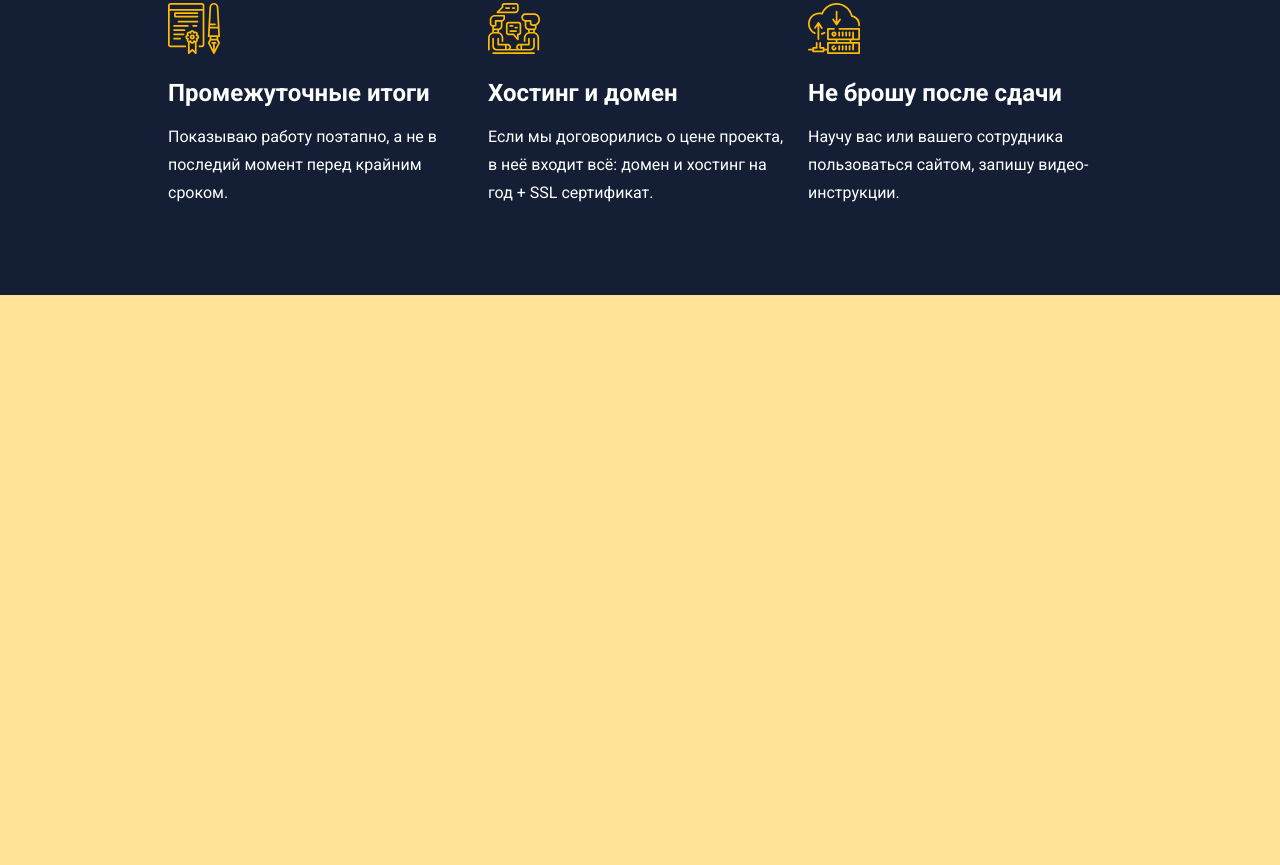
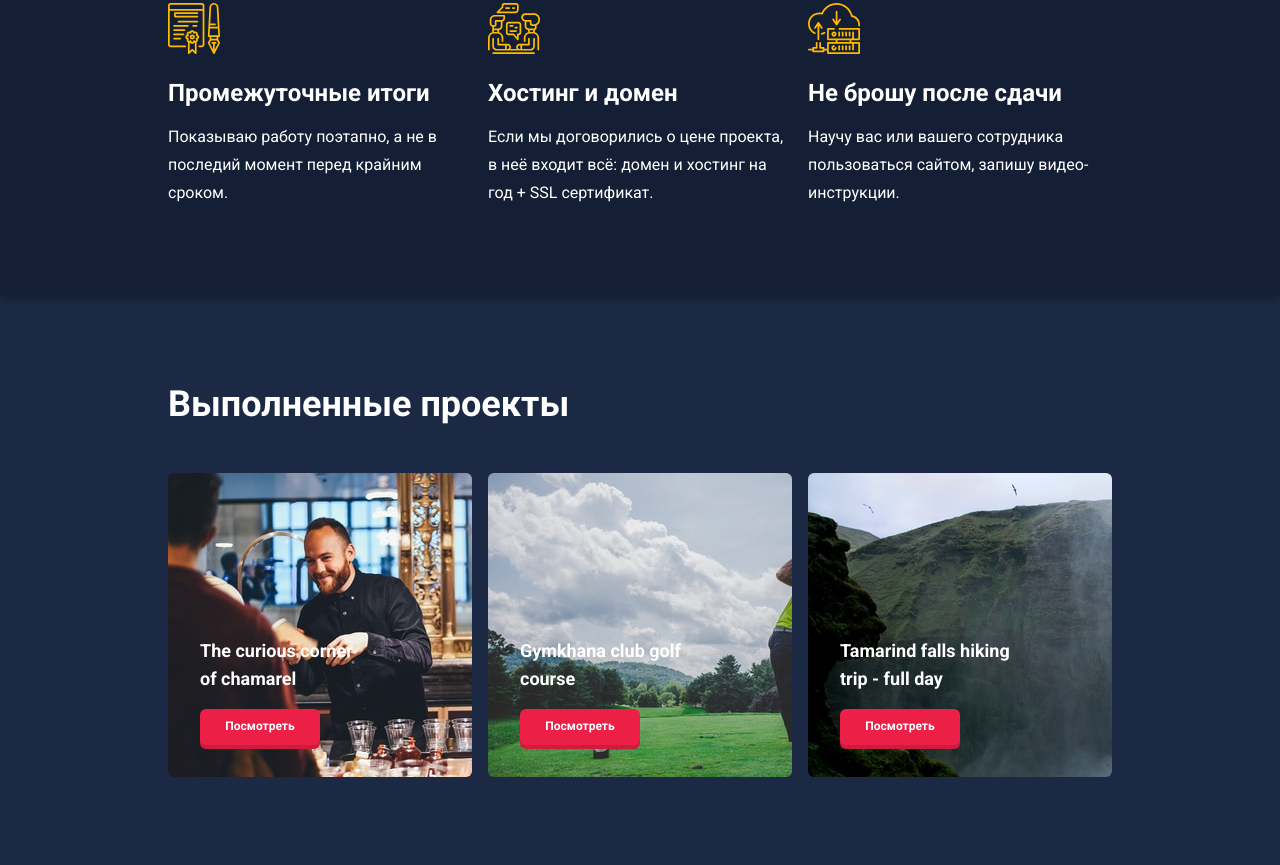
Before and after one commit to niedlratkien/keanu-freelancer-page, a plain HTML site: page index.html in a window 1280 px wide. Shown: the part 1104-1969 px from the top of the page. Before the commit the page ends 1399 px from the top, so only its background shows below. Drawn offline with Linux system fonts and the light colour scheme.

Commit message:
Добавление секции portfolio

```diff
--- /dev/null
+++ b/blocks/button/_portfolio/button_portfolio.css
@@ -0,0 +1,12 @@
+.button_portfolio {
+    width: 120px;
+    height: 36px;
+
+    text-transform: none;
+    color: #ffffff;
+
+    background: #ec1f46;
+    box-shadow: 0px 4px 0px #ce1c3e;
+
+    margin: 0 0 32px 32px;
+}
--- a/blocks/button/button.css
+++ b/blocks/button/button.css
@@ -1,16 +1,15 @@
 .button {
     width: 300px;
     height: 66px;
+
     font-family: 'Roboto';
     font-style: normal;
     font-weight: 700;
     font-size: 12px;
     line-height: 130%;
-    display: flex;
-    align-items: center;
-    justify-content: center;
     text-transform: uppercase;
     color: #1B2944;
+
     background: #FFBB01;
     border: none;
     box-shadow: 0px 4px 0px #B68500;
--- /dev/null
+++ b/blocks/portfolio/__card-title/portfolio__card-title.css
@@ -0,0 +1,13 @@
+.portfolio__card-title {
+    max-width: 170px;
+    width: 100%;
+    font-family: 'Roboto';
+    font-style: normal;
+    font-weight: 700;
+    font-size: 18px;
+    line-height: 28px;
+    color: #ffffff;
+    padding-left: 32px;
+    padding-bottom: 16px;
+    margin: 0;
+}
--- /dev/null
+++ b/blocks/portfolio/__card/_number/portfolio__card_number_1.css
@@ -0,0 +1,3 @@
+.portfolio__card_number_1 {
+    background-image: url('/../../images/portfolio/portfolio1.jpg');
+}
--- /dev/null
+++ b/blocks/portfolio/__card/_number/portfolio__card_number_2.css
@@ -0,0 +1,5 @@
+.portfolio__card_number_2 {
+    background: url('/../../images/portfolio/portfolio2.jpg');
+    object-fit: cover;
+    object-position: top -10px left -10px;
+}
--- /dev/null
+++ b/blocks/portfolio/__card/_number/portfolio__card_number_3.css
@@ -0,0 +1,3 @@
+.portfolio__card_number_3 {
+    background: url('/../../images/portfolio/portfolio3.jpg'), #CECECE;
+}
--- /dev/null
+++ b/blocks/portfolio/__card/portfolio__card.css
@@ -0,0 +1,11 @@
+.portfolio__card {
+    width: 304px;
+    height: 304px;
+    display: flex;
+    flex-direction: column;
+    justify-content: flex-end;
+    align-items: flex-start;
+    background: linear-gradient(179.83deg, rgba(196, 196, 196, 0) 35.34%, #213E60 99.85%);
+    background-color: #cecece;
+    border-radius: 6px;
+}
--- /dev/null
+++ b/blocks/portfolio/__cards/portfolio__cards.css
@@ -0,0 +1,9 @@
+.portfolio__cards {
+    width: 944px;
+    list-style-type: none;
+    display: flex;
+    flex-wrap: wrap;
+    gap: 16px;
+    padding: 48px 0 88px 0;
+    margin: 0 auto;
+}
--- /dev/null
+++ b/blocks/portfolio/__title/portfolio__title.css
@@ -0,0 +1,14 @@
+.portfolio__title {
+    width: 100%;
+    max-width: 944px;
+
+    font-family: 'Roboto';
+    font-style: normal;
+    font-weight: 700;
+    font-size: 36px;
+    line-height: 42px;
+
+    color: #ffffff;
+    padding-top: 88px;
+    margin: 0 auto;
+}
--- /dev/null
+++ b/blocks/portfolio/portfolio.css
@@ -0,0 +1,3 @@
+.portfolio {
+    background-color: #1b2944;
+}
--- a/index.html
+++ b/index.html
@@ -125,7 +125,41 @@
             </ul>
         </section>
         <section class="portfolio">
-
+            <h2 class="portfolio__title">
+                Выполненные проекты
+            </h2>
+            <ul class="portfolio__cards">
+                <li class="portfolio__card portfolio__card_number_1">
+                    <h3 class="portfolio__card-title" lang="en">
+                        The curious corner of chamarel
+                    </h3>
+                    <form>
+                        <button class="button button_portfolio">
+                            Посмотреть
+                        </button>
+                    </form>
+                </li>
+                <li class="portfolio__card portfolio__card_number_2">
+                    <h3 class="portfolio__card-title" lang="en">
+                        Gymkhana club golf course
+                    </h3>
+                    <form>
+                        <button class="button button_portfolio">
+                            Посмотреть
+                        </button>
+                    </form>
+                </li>
+                <li class="portfolio__card portfolio__card_number_3">
+                    <h3 class="portfolio__card-title" lang="en">
+                        Tamarind falls hiking trip - full day
+                    </h3>
+                    <form>
+                        <button class="button button_portfolio">
+                            Посмотреть
+                        </button>
+                    </form>
+                </li>
+            </ul>
         </section>
         <section class="gallery">
 
--- a/pages/index.css
+++ b/pages/index.css
@@ -12,6 +12,7 @@
 
 /* Блок button */
 @import url('../blocks/button/button.css');
+@import url('../blocks/button/_portfolio/button_portfolio.css');
 
 
 /* Блок HEADER */
@@ -42,7 +43,14 @@
 @import url('../blocks/features/__block-text/features__block-text.css');
 
 /* Секция portfolio */
-@import url();
+@import url('../blocks/portfolio/portfolio.css');
+@import url('../blocks/portfolio/__title/portfolio__title.css');
+@import url('../blocks/portfolio/__cards/portfolio__cards.css');
+@import url('../blocks/portfolio/__card/portfolio__card.css');
+@import url('../blocks/portfolio/__card/_number/portfolio__card_number_1.css');
+@import url('../blocks/portfolio/__card/_number/portfolio__card_number_2.css');
+@import url('../blocks/portfolio/__card/_number/portfolio__card_number_3.css');
+@import url('../blocks/portfolio/__card-title/portfolio__card-title.css');
 
 /* Секция gallery */
 @import url();
```
